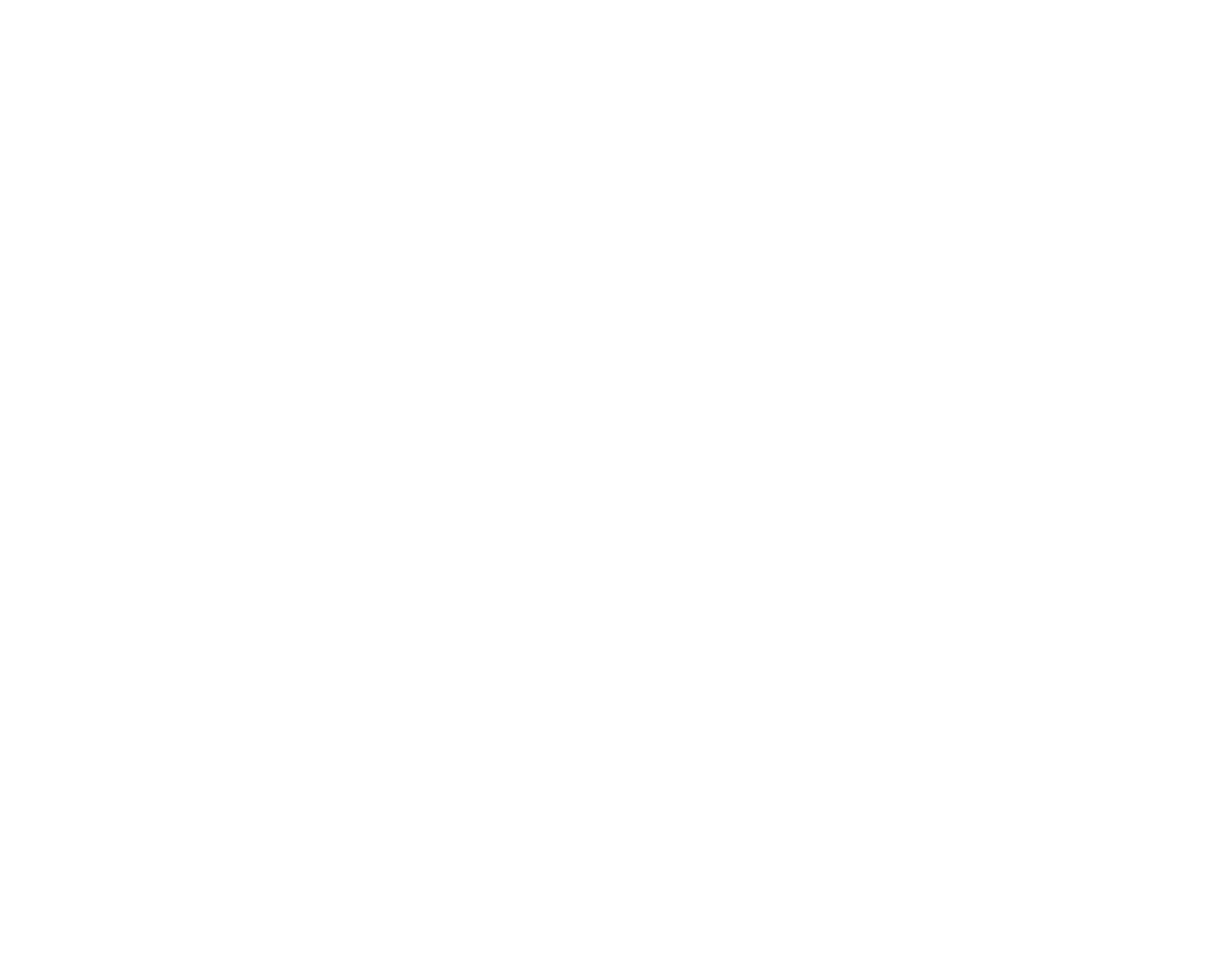
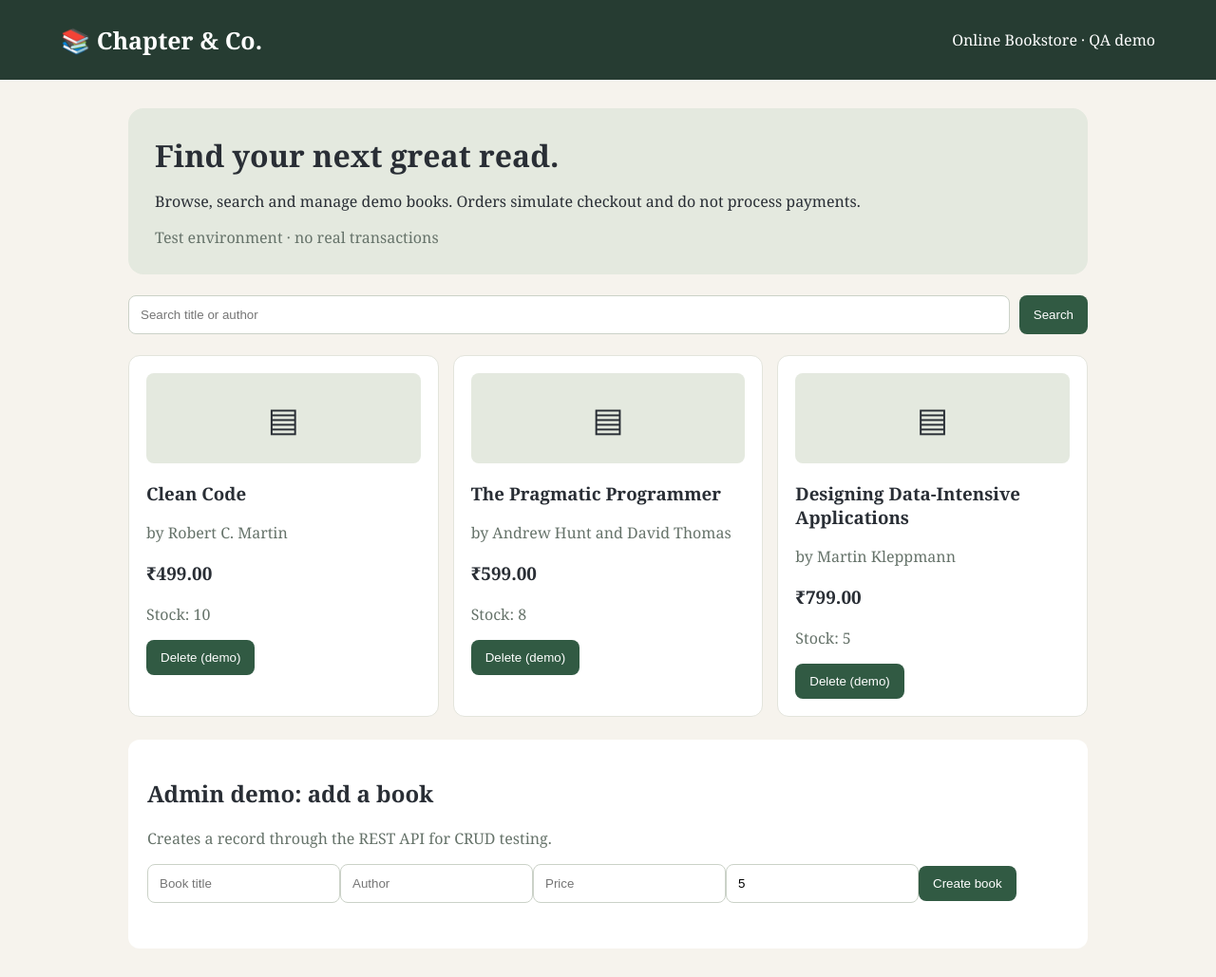
Before and after one commit to Gorak7/gorak7, a Spring Boot app: page / in a window 1280 px wide. Before the commit the page is empty. Shown: the whole page at 95% size. Before the commit the page ends 800 px from the top, so only its background shows below. Run offline with Spring Boot 4, Linux system fonts and the light colour scheme; data comes from the database, SQL or seed files in the repository.

Commit message:
Serve bookstore frontend from Spring Boot

```diff
--- a/QA-Portfolio/Online-Bookstore-API/backend/src/main/resources/static/index.html
+++ b/QA-Portfolio/Online-Bookstore-API/backend/src/main/resources/static/index.html
@@ -1 +1,11 @@
-<!-- Copy the frontend/index.html file here to serve it from Spring Boot. -->
+<!doctype html><html lang="en"><head><meta charset="utf-8"><meta name="viewport" content="width=device-width,initial-scale=1"><title>Chapter & Co. | Bookstore QA Demo</title><style>
+*{box-sizing:border-box}body{margin:0;background:#f6f3ed;color:#292e35;font-family:Georgia,serif}.head{background:#263c32;color:#fff;padding:25px max(5vw,20px);display:flex;justify-content:space-between;align-items:center;gap:14px}.head h1{margin:0;font-size:25px}.wrap{max-width:1050px;margin:30px auto;padding:0 20px}.hero{padding:28px;background:#e4e9df;border-radius:16px}.hero h2{font-size:32px;margin:0 0 8px}.search{display:flex;gap:10px;margin:22px 0}.search input{flex:1;min-width:0}.input, input{padding:12px;border:1px solid #cbd2c8;border-radius:8px}.btn{padding:11px 15px;border:0;border-radius:8px;background:#315a43;color:#fff;cursor:pointer}.grid{display:grid;grid-template-columns:repeat(auto-fit,minmax(220px,1fr));gap:15px}.book{background:white;border:1px solid #e3e4dc;border-radius:12px;padding:18px}.cover{height:95px;background:#e4e9df;display:grid;place-items:center;font-size:35px;border-radius:8px}.price{font-size:19px;font-weight:bold}.muted{color:#66736a}.panel{background:#fff;padding:20px;margin-top:24px;border-radius:12px}.status{padding-top:12px;min-height:28px}@media(max-width:520px){.head{align-items:flex-start;flex-direction:column}.hero h2{font-size:25px}}</style></head><body>
+<header class="head"><h1>📚 Chapter & Co.</h1><span>Online Bookstore · QA demo</span></header><main class="wrap"><section class="hero"><h2>Find your next great read.</h2><p>Browse, search and manage demo books. Orders simulate checkout and do not process payments.</p><span class="muted">Test environment · no real transactions</span></section>
+<div class="search"><input id="q" placeholder="Search title or author" aria-label="Search books"><button id="search" class="btn">Search</button></div><div id="books" class="grid"></div><section class="panel"><h2>Admin demo: add a book</h2><p class="muted">Creates a record through the REST API for CRUD testing.</p><input id="title" placeholder="Book title"><input id="author" placeholder="Author"><input id="price" type="number" min=".01" step=".01" placeholder="Price"><input id="stock" type="number" min="0" value="5" placeholder="Stock"><button id="create" class="btn">Create book</button><div id="status" class="status" role="status"></div></section></main>
+<script>
+const api='/api';const status=t=>document.getElementById('status').textContent=t;
+async function load(){try{const r=await fetch(api+'/books?q='+encodeURIComponent(document.getElementById('q').value));if(!r.ok)throw Error('API '+r.status);const data=await r.json();const root=document.getElementById('books');root.replaceChildren();data.forEach(b=>{const el=document.createElement('article');el.className='book';el.innerHTML='<div class="cover">▤</div><h3></h3><p class="muted"></p><p class="price"></p><p class="muted"></p><button class="btn">Delete (demo)</button>';el.querySelector('h3').textContent=b.title;el.querySelectorAll('p')[0].textContent='by '+b.author;el.querySelector('.price').textContent='₹'+Number(b.price).toFixed(2);el.querySelectorAll('p')[2].textContent='Stock: '+b.stock;el.querySelector('button').onclick=async()=>{const d=await fetch(api+'/books/'+b.id,{method:'DELETE'});status(d.ok?'Deleted book '+b.id:'Delete failed');load()};root.append(el)})}catch(e){status('Start the Spring Boot backend and MySQL first: '+e.message)}}
+document.getElementById('search').onclick=load;document.getElementById('q').addEventListener('keydown',e=>{if(e.key==='Enter')load()});
+document.getElementById('create').onclick=async()=>{const payload={title:document.getElementById('title').value.trim(),author:document.getElementById('author').value.trim(),price:Number(document.getElementById('price').value),stock:Number(document.getElementById('stock').value)};try{const r=await fetch(api+'/books',{method:'POST',headers:{'Content-Type':'application/json'},body:JSON.stringify(payload)});const d=await r.json();if(!r.ok)throw Error(d.message||'Validation failed');status('Created book ID '+d.id);load()}catch(e){status('Create failed: '+e.message)}};
+load();
+</script></body></html>
```
